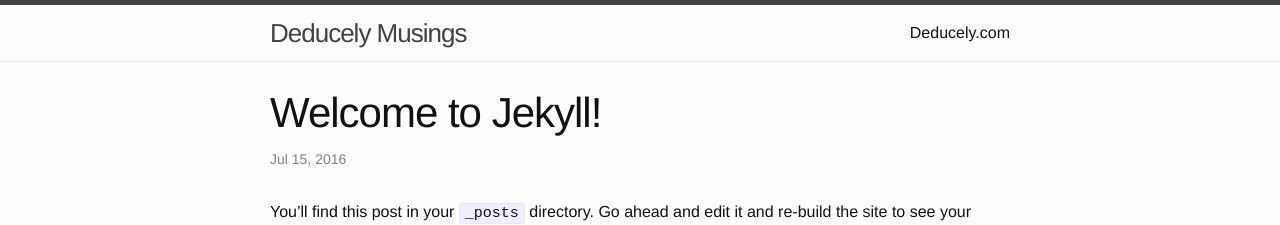
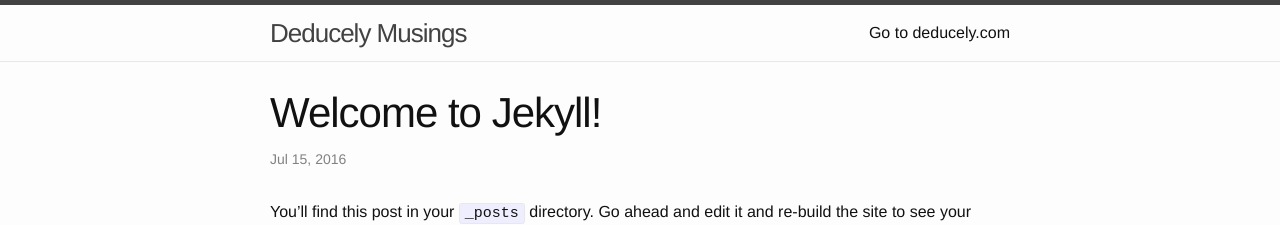
Before and after one commit to deducely/deducely.github.io, a Jekyll site: the page built from _posts/2016-07-16-welcome-to-jekyll.markdown, in a window 1280 px wide. Shown: the top 225 px of the page. Built offline with Jekyll 4.4.1, drawn with Linux system fonts in a browser that asks for light colours.

Commit message:
Changed placeholder

```diff
--- a/_includes/header.html
+++ b/_includes/header.html
@@ -14,7 +14,7 @@
       </a>
 
       <div class="trigger">
-          <a class="page-link" href="{{ site.url }}">Deducely.com</a>
+          <a class="page-link" href="{{ site.url }}">Go to deducely.com</a>
       </div>
     </nav>
 
```
